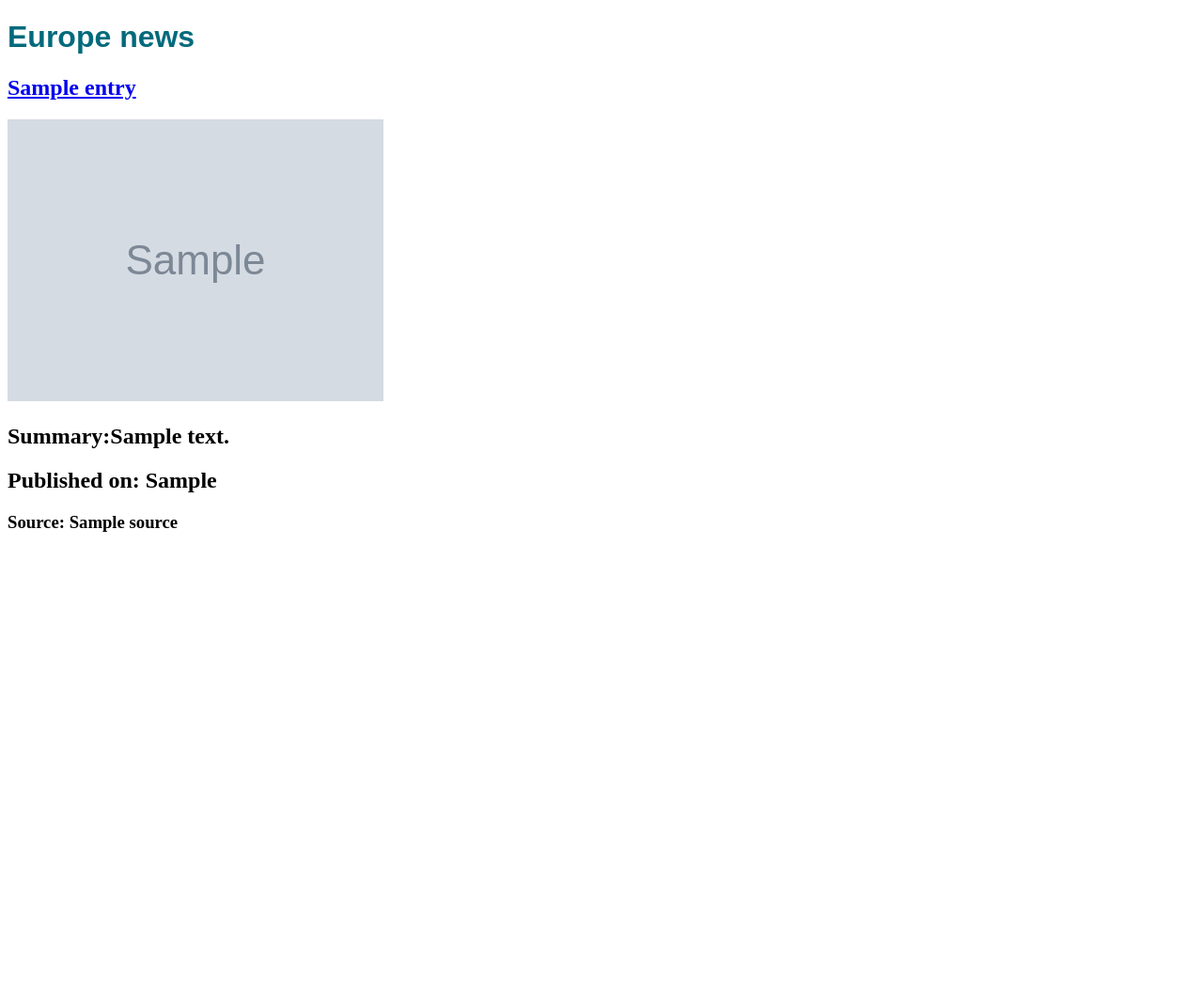
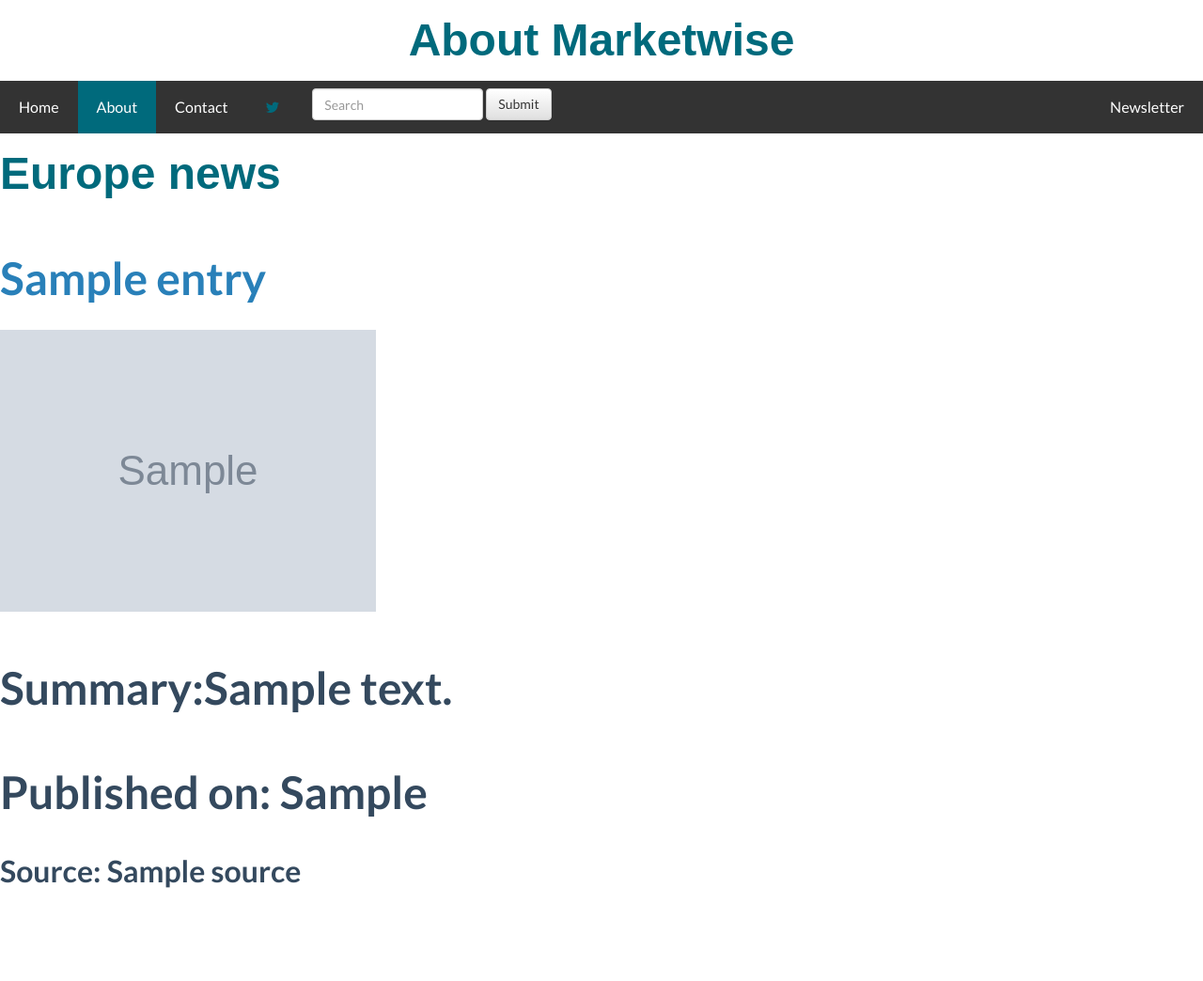
Before and after one commit to Deanna123/MarketWise, a Flask app: template templates/europe.html in a window 1280 px wide. Shown: the whole page at 94% size. Before the commit the page ends 566 px from the top, so only its background shows below. Run offline with Flask 2, Linux system fonts and the light colour scheme; the template is opened without the code that fills it: most values are stand-ins (such as "Sample title", 1, 10 or a date in 2020); grey boxes marked "Sample" are stand-in pictures; some libraries are stand-ins or nearby versions.

Commit message:
europe html

```diff
--- a/templates/contact.html
+++ b/templates/contact.html
@@ -182,7 +182,6 @@ textarea {
     border: 0;
     width: 100%;
     font-size: 1rem;
-    background-color: #2d2d2d;
     color: white;
     border-radius: 4px;
 }
--- a/templates/europe.html
+++ b/templates/europe.html
@@ -1,10 +1,77 @@
 <!doctype html>
-<html>
+
+<html class="nie">
 <head>
-<link rel="stylesheet" type="text/css" href="static/css/style.css">
-<title>Europe</title>
+  <script src="http://code.jquery.com/jquery-1.11.0.min.js"></script>
+  <title>Marketwise</title>
+  <link rel="icon" type="image/jpg" href="static/includes/logo.png">
+  <meta charset="utf-8" />
+  <metaname ="viewport"content="width=device-width,initial-scale=1.0"/>
+  <link rel="stylesheet" type="text/css" href="static/css/Map.css">
+  <link rel="stylesheet" type="text/css" href="static/css/bootstrap.min.css">
+  <link rel="stylesheet" type="text/css" href="static/css/bootstrap-theme.min.css">
+  <link rel="stylesheet" type="text/css" href="static/includes/style.css" media="all" />
+  <link rel="stylesheet" type="text/css" href="static/cssmap-continents/cssmap-continents.css" media="screen" />
+  <script type="text/javascript" src ="static/js/bootstrap.min.js"></script>
+   <link rel="stylesheet" href="http://netdna.bootstrapcdn.com/font-awesome/4.0.3/css/font-awesome.css">
+<style>
+  h1{
+    font-family: "arial";
+    color: #006A7C;}
+
+  ul {
+    list-style-type: none;
+    margin: 0;
+    padding: 0;
+    overflow: hidden;
+    background-color: #333;
+  }
+
+  li {
+      float: left;
+  }
+
+  li a {
+      display: block;
+      color: white;
+      text-align: center;
+      padding: 20px 20px;
+      text-decoration: none;
+  }
+
+  li a:hover:not(.active) {
+      background-color: #111;
+  }
+
+  .active {
+      background-color: #006A7C;
+  }
+  .fa {
+    color: #006A7C;
+  }
+  </style>
 </head>
-<body>
+<body id="demo-page-continents">
+  <div class='row text-center heading'>
+    <h1> About Marketwise</h1>
+  </div>
+
+  <ul>
+  <li><a style="color:white" href="/">Home</a></li>
+  <li><a class="active"style="color:white" href="about">About</a></li>
+  <li style="float:right" ><a style="color:white"href="newsletter">Newsletter</a></li>
+  <li><a style="color:white" href="contact">Contact</a></li>
+   <li><a href="http://twitter.com/winningcfg"><i class="fa fa-twitter fa-1.5x"></i></a>
+  <li class ="search-bar">
+   <form class="navbar-form navbar-right" role="search">
+    <div class="form-group">
+    <input type="text" class="form-control" placeholder="Search">
+    </div>
+    <button type="submit" class="btn btn-default">Submit</button>
+   </form>
+  </li>
+  </ul>
+
 
 <p><h1>Europe news</h1></p>
 {% for entry in entries %}
```
